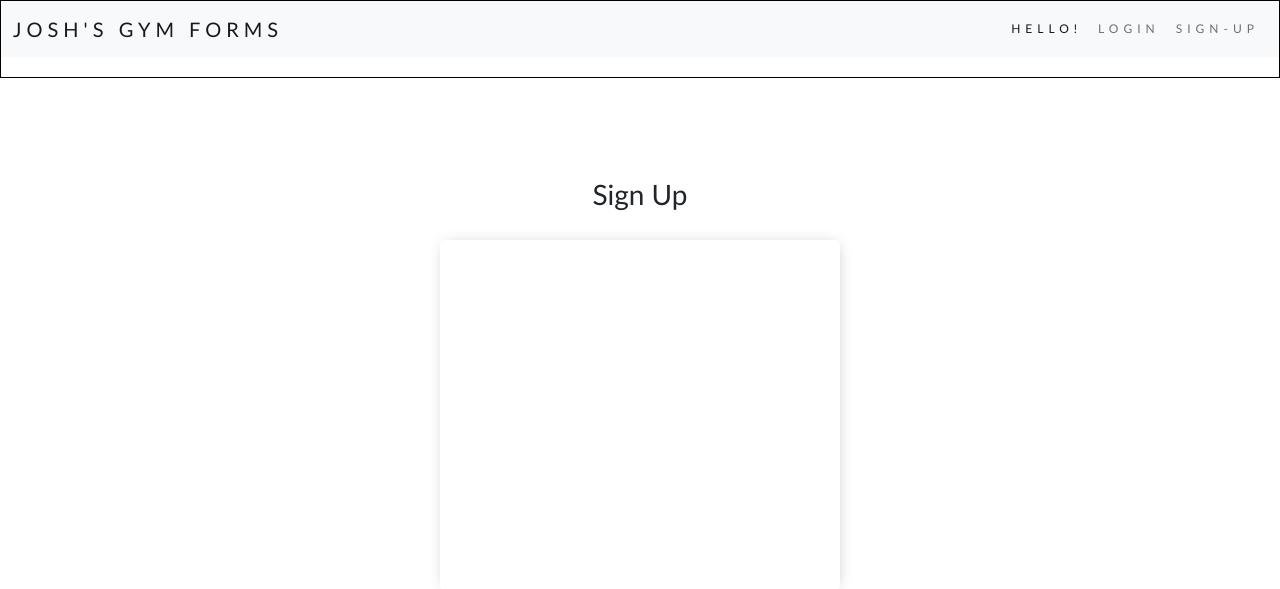
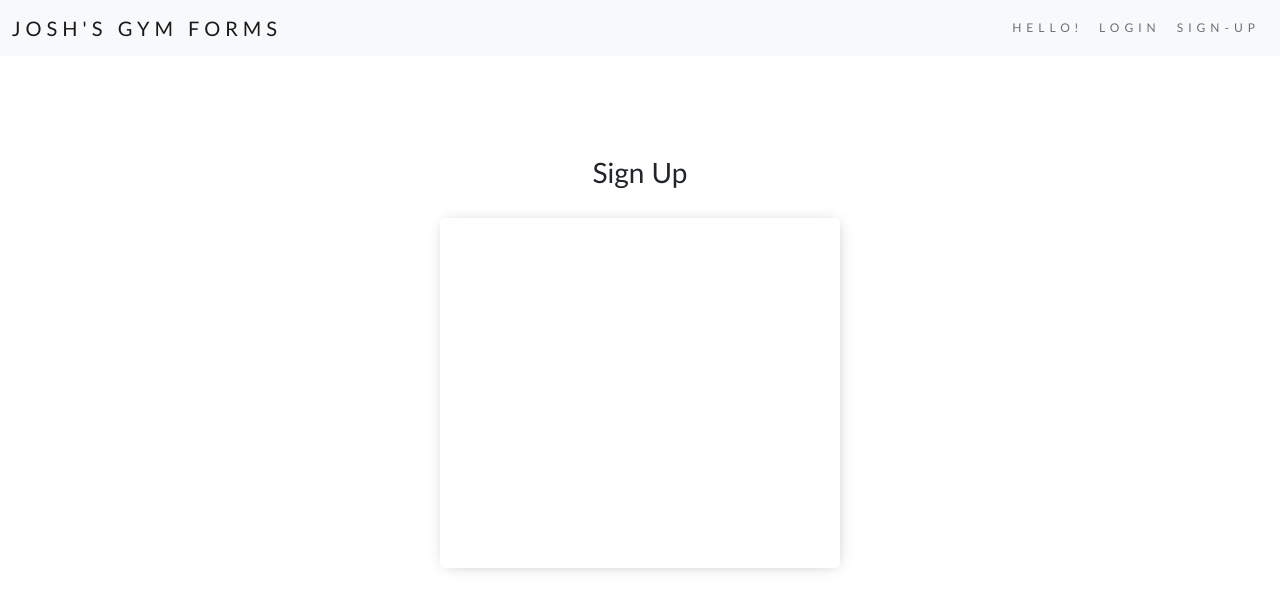
Before and after one commit to joshuaanyang/GymExercises, a Flask app: template templates/new-sign-up.html in a window 1280 px wide. Shown: the top 589 px of the page. Run offline with Flask 2, Linux system fonts and the light colour scheme; the template is opened without the code that fills it, so the values that code supplies are empty; some libraries are stand-ins or nearby versions.

Commit message:
Sign up page navbar

```diff
--- a/templates/new-sign-up.html
+++ b/templates/new-sign-up.html
@@ -12,7 +12,7 @@
     <script src="https://kit.fontawesome.com/ef65d7d9b9.js" crossorigin="anonymous"></script>
 </head>
 <body>
-    <div class="my-container">
+    <div class="my-nav-container">
         <!-- <nav class="navigations fixed-top navbar navbar-expand-lg my-nav">
             <div class="container">
 
@@ -45,12 +45,12 @@
             <div class="container-fluid">
               <a class="navbar-brand" href="#">Josh's Gym Forms</a>
               <button class="navbar-toggler" type="button" data-bs-toggle="collapse" data-bs-target="#navbarText" aria-controls="navbarText" aria-expanded="false" aria-label="Toggle navigation">
-                <span class="navbar-toggler-icon"></span>
+                menu <i class="fa-solid fa-bars nav-toggle"></i>
               </button>
               <div class="collapse navbar-collapse justify-content-end" id="navbarText">
                 <ul class="navbar-nav ">
                   <li class="nav-item">
-                    <a class="nav-link active" aria-current="page" href="#">Hello!</a>
+                    <a class="nav-link" href="#">Hello!</a>
                   </li>
                   <li class="nav-item">
                     <a class="nav-link" href="#">Login</a>
```
